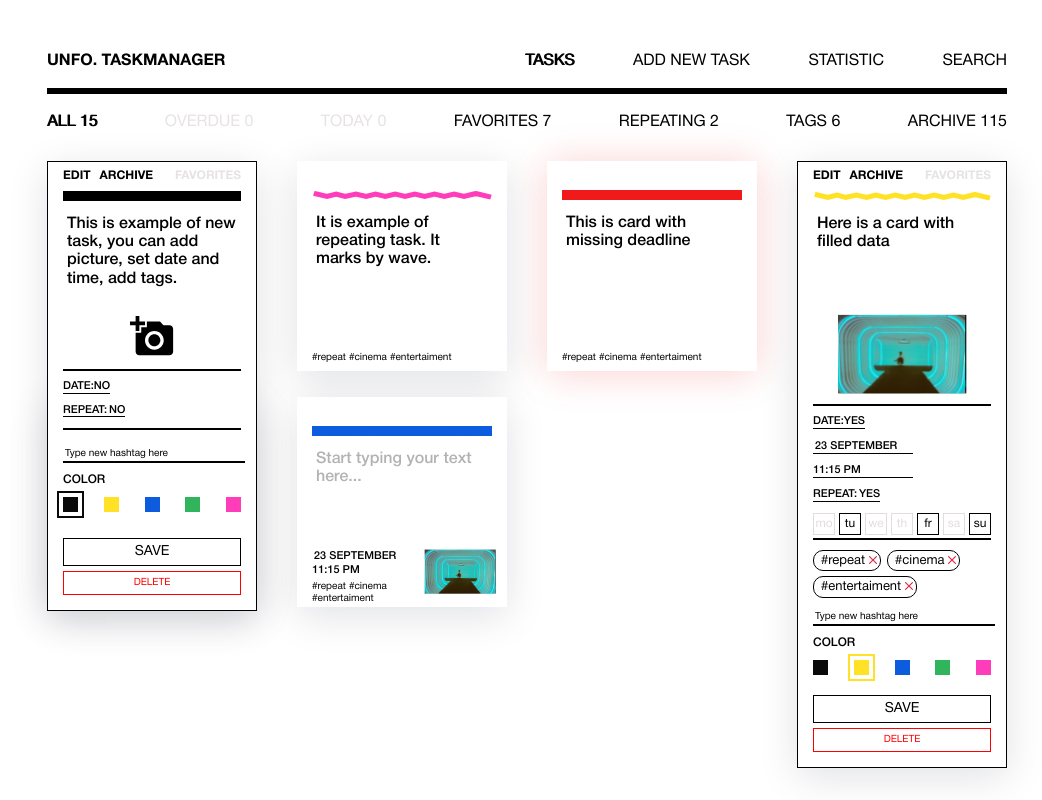
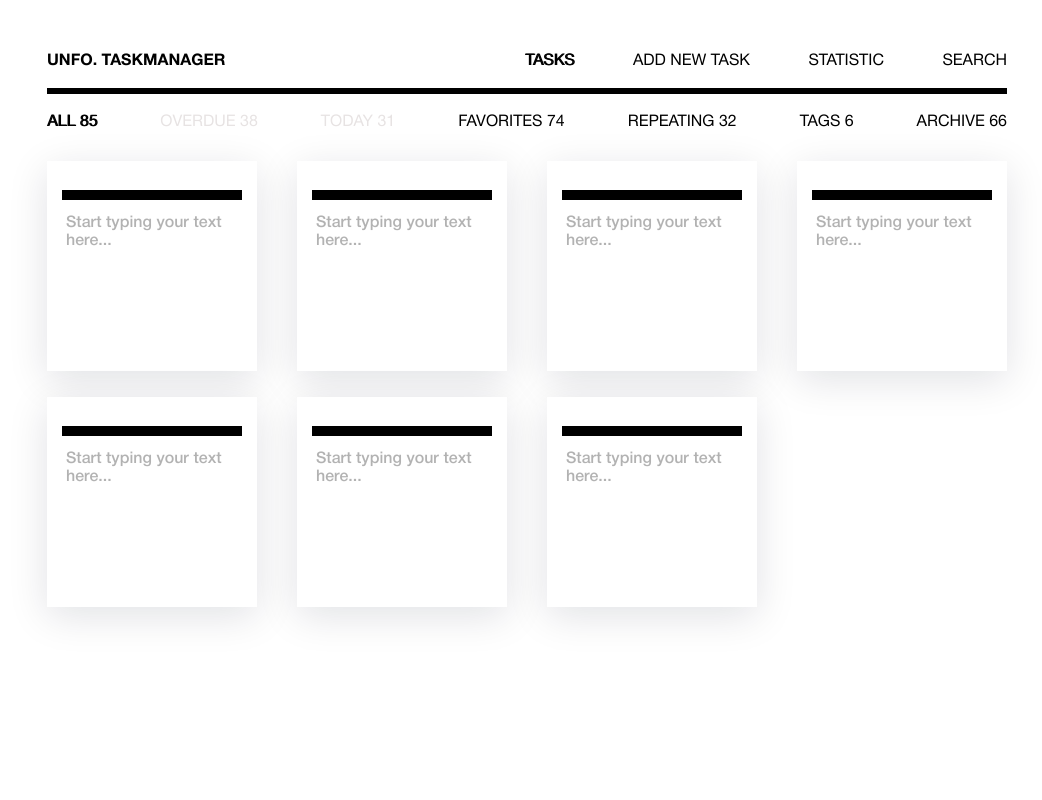
Before and after one commit to arcmag/55546-taskmanager-8, a website: page public/index.html in a window 1280 px wide. Shown: the top 800 px of the page, without its empty margins (113-1155 px from the left). Drawn offline with Linux system fonts and the light colour scheme.

Commit message:
Выполняет задание - Начинаем програмировать

```diff
--- a/public/index.html
+++ b/public/index.html
@@ -1922,5 +1922,7 @@ Here is a card with filled data</textarea
         <button class="load-more" type="button">load more</button>
       </section>
     </main>
+
+    <script type="text/javascript" src="../src/main.js"></script>
   </body>
 </html>
--- a/src/main.js
+++ b/src/main.js
@@ -0,0 +1,185 @@
+'use strict';
+
+(function () {
+  const MAX_NUMBER_TASKS = 100;
+
+  const START_COUNT_CARD = 7;
+  const MAX_COUNT_CARD = 20;
+
+  const mainFiltersBlock = document.querySelector(`.main__filter`);
+  mainFiltersBlock.innerHTML = ``;
+
+  const filterTypes = [
+    `All`,
+    `Overdue`,
+    `Today`,
+    `Favorites`,
+    `Repeating`,
+    `Tags`,
+    `Archive`
+  ];
+
+  const renderFilter = (filterType) => {
+    const wrapperFilter = document.createElement(`div`);
+    const randomTask = Math.round(Math.random() * MAX_NUMBER_TASKS);
+
+    wrapperFilter.innerHTML = ({
+      All: `
+        <input
+          type="radio"
+          id="filter__all"
+          class="filter__input visually-hidden"
+          name="filter"
+          checked
+        />
+        <label for="filter__all" class="filter__label">
+          ALL <span class="filter__all-count">${randomTask}</span></label
+        >
+      `,
+      Overdue: `
+        <input
+          type="radio"
+          id="filter__overdue"
+          class="filter__input visually-hidden"
+          name="filter"
+          disabled
+        />
+        <label for="filter__overdue" class="filter__label"
+          >OVERDUE <span class="filter__overdue-count">${randomTask}</span></label
+        >
+      `,
+      Today: `
+        <input
+          type="radio"
+          id="filter__today"
+          class="filter__input visually-hidden"
+          name="filter"
+          disabled
+        />
+        <label for="filter__today" class="filter__label"
+          >TODAY <span class="filter__today-count">${randomTask}</span></label
+        >
+      `,
+      Favorites: `
+        <input
+          type="radio"
+          id="filter__favorites"
+          class="filter__input visually-hidden"
+          name="filter"
+        />
+        <label for="filter__favorites" class="filter__label"
+          >FAVORITES <span class="filter__favorites-count">${randomTask}</span></label
+        >
+      `,
+      Repeating: `
+        <input
+          type="radio"
+          id="filter__repeating"
+          class="filter__input visually-hidden"
+          name="filter"
+        />
+        <label for="filter__repeating" class="filter__label"
+          >Repeating <span class="filter__repeating-count">${randomTask}</span></label
+        >
+      `,
+      Tags: `
+        <input
+          type="radio"
+          id="filter__tags"
+          class="filter__input visually-hidden"
+          name="filter"
+        />
+        <label for="filter__tags" class="filter__label"
+          >Tags <span class="filter__tags-count">${randomTask}</span></label
+        >
+      `,
+      Archive: `
+        <input
+          type="radio"
+          id="filter__archive"
+          class="filter__input visually-hidden"
+          name="filter"
+        />
+        <label for="filter__archive" class="filter__label"
+          >ARCHIVE <span class="filter__archive-count">${randomTask}</span></label
+        >
+      `
+    }[filterType]);
+
+    wrapperFilter.addEventListener(`click`, () => {
+      renderSeveralCard();
+    });
+
+    mainFiltersBlock.appendChild(wrapperFilter);
+  };
+
+  const boardTasksBlock = document.querySelector(`.board__tasks`);
+  boardTasksBlock.innerHTML = ``;
+
+  const renderCard = () => {
+    const card = document.createElement(`article`);
+    card.className = `card`;
+    card.innerHTML = `
+      <form class="card__form" method="get">
+        <div class="card__inner">
+          <div class="card__control">
+            <button type="button" class="card__btn card__btn--edit">
+              edit
+            </button>
+            <button type="button" class="card__btn card__btn--archive">
+              archive
+            </button>
+            <button type="button" class="card__btn card__btn--favorites card__btn--disabled">
+              favorites
+            </button>
+          </div>
+          <div class="card__color-bar">
+            <svg class="card__color-bar-wave" width="100%" height="10">
+              <use xlink:href="#wave"></use>
+            </svg>
+          </div>
+          <div class="card__textarea-wrap">
+            <label>
+              <textarea class="card__text" placeholder="Start typing your text here..." name="text"></textarea>
+            </label>
+          </div>
+          <div class="card__settings">
+            <div class="card__details">
+              <div class="card__dates"></div>
+              <div class="card__hashtag">
+                <div class="card__hashtag-list"></div>
+                <label>
+                  <input type="text" class="card__hashtag-input" name="hashtag-input" placeholder="Type new hashtag here">
+                </label>
+              </div>
+            </div>
+            <label class="card__img-wrap card__img-wrap--empty">
+              <input type="file" class="card__img-input visually-hidden" name="img">
+              <img src="img/add-photo.svg" alt="task picture" class="card__img">
+            </label>
+            <div class="card__colors-inner">
+              <h3 class="card__colors-title">Color</h3>
+              <div class="card__colors-wrap"></div>
+            </div>
+          </div>
+        </div>
+      </form>`;
+
+    boardTasksBlock.appendChild(card);
+  };
+
+  const renderSeveralCard = (number = Math.round(Math.random() * MAX_COUNT_CARD)) => {
+    boardTasksBlock.innerHTML = ``;
+
+    for (let i = 0; i < number; i++) {
+      renderCard();
+    }
+  };
+
+  for (let i = 0, l = filterTypes.length; i < l; i++) {
+    renderFilter(filterTypes[i]);
+  }
+
+  renderSeveralCard(START_COUNT_CARD);
+
+}());
```
